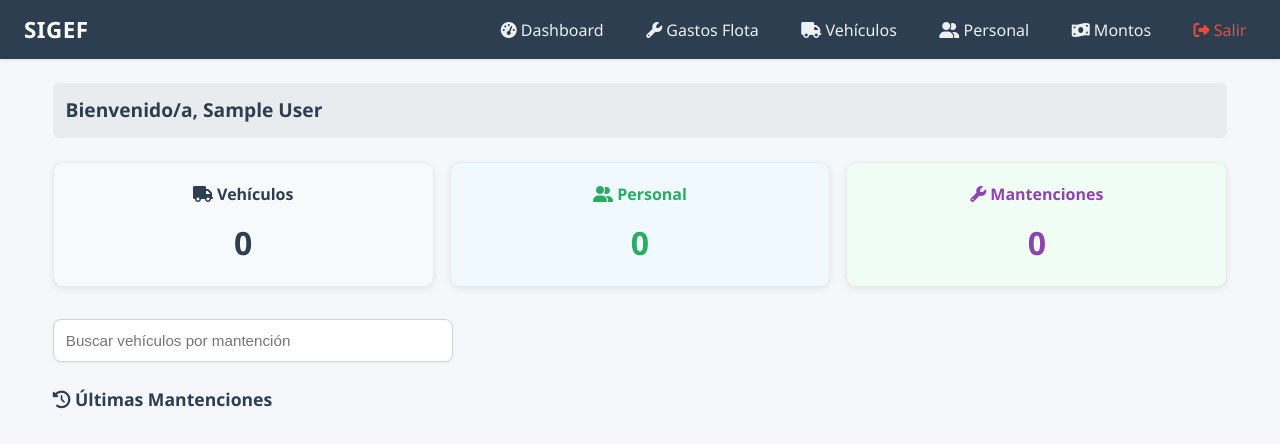
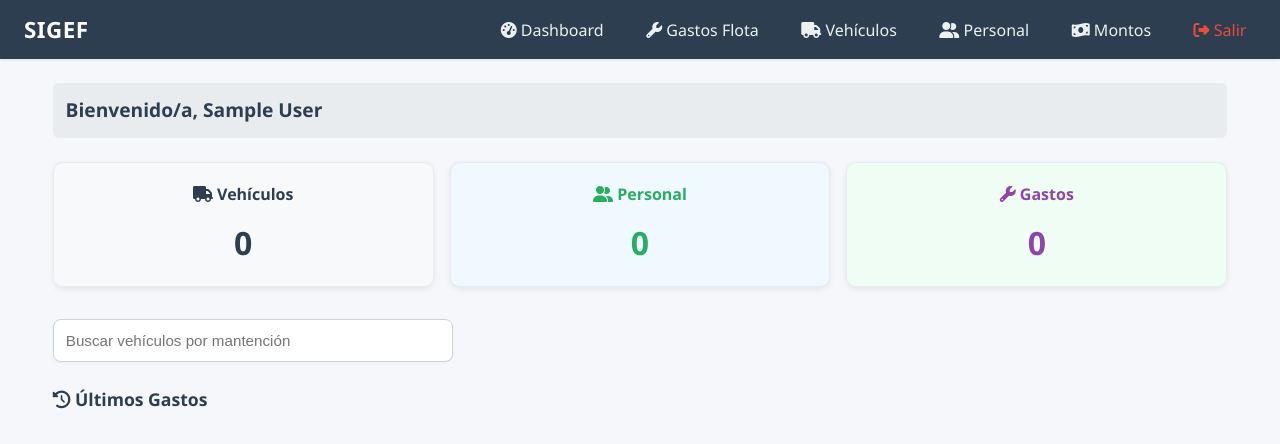
Before and after one commit to llobosg/SIGEF, a PHP site: page /pages/dashboard_admin.php in a window 1280 px wide. Shown: the top 444 px of the page. Run offline with PHP 8.4, Linux system fonts and the light colour scheme; the visitor is signed in with stand-in values (Sample User, id 1); data that the repository does not hold is empty.

Commit message:
gastos en lugar de mantenciones

```diff
--- a/pages/dashboard_admin.php
+++ b/pages/dashboard_admin.php
@@ -61,7 +61,7 @@
             </div>
             <div style="background: #f0fdf4; padding: 1.2rem; border-radius: 10px; text-align: center; box-shadow: 0 2px 6px rgba(0,0,0,0.08); border: 1px solid #e9ecef;">
                 <h3 style="margin: 0 0 0.8rem 0; color: #8e44ad; font-size: 1rem; font-weight: 600;">
-                    <i class="fas fa-wrench"></i> Mantenciones
+                    <i class="fas fa-wrench"></i> Gastos
                 </h3>
                 <p style="font-size: 2rem; font-weight: bold; color: #8e44ad; margin: 0;"><?= $totalMantenciones ?></p>
             </div>
@@ -76,7 +76,7 @@
 
         <!-- Últimas mantenciones -->
         <h3 style="margin: 1.5rem 0 1rem 0; color: #2c3e50; font-size: 1.1rem;">
-            <i class="fas fa-history"></i> Últimas Mantenciones
+            <i class="fas fa-history"></i> Últimos Gastos
         </h3>
 
         <div class="table-container">
```
